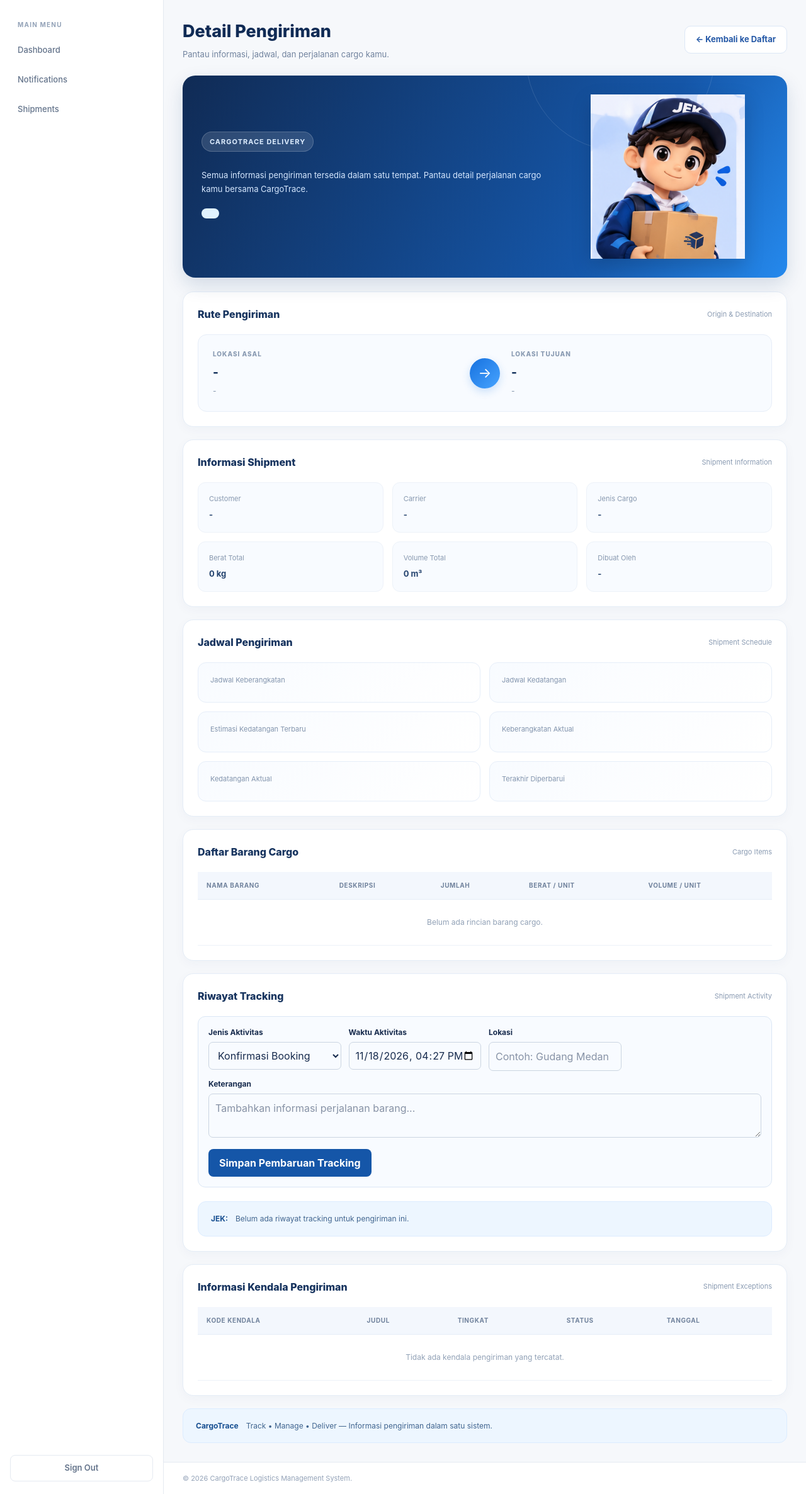
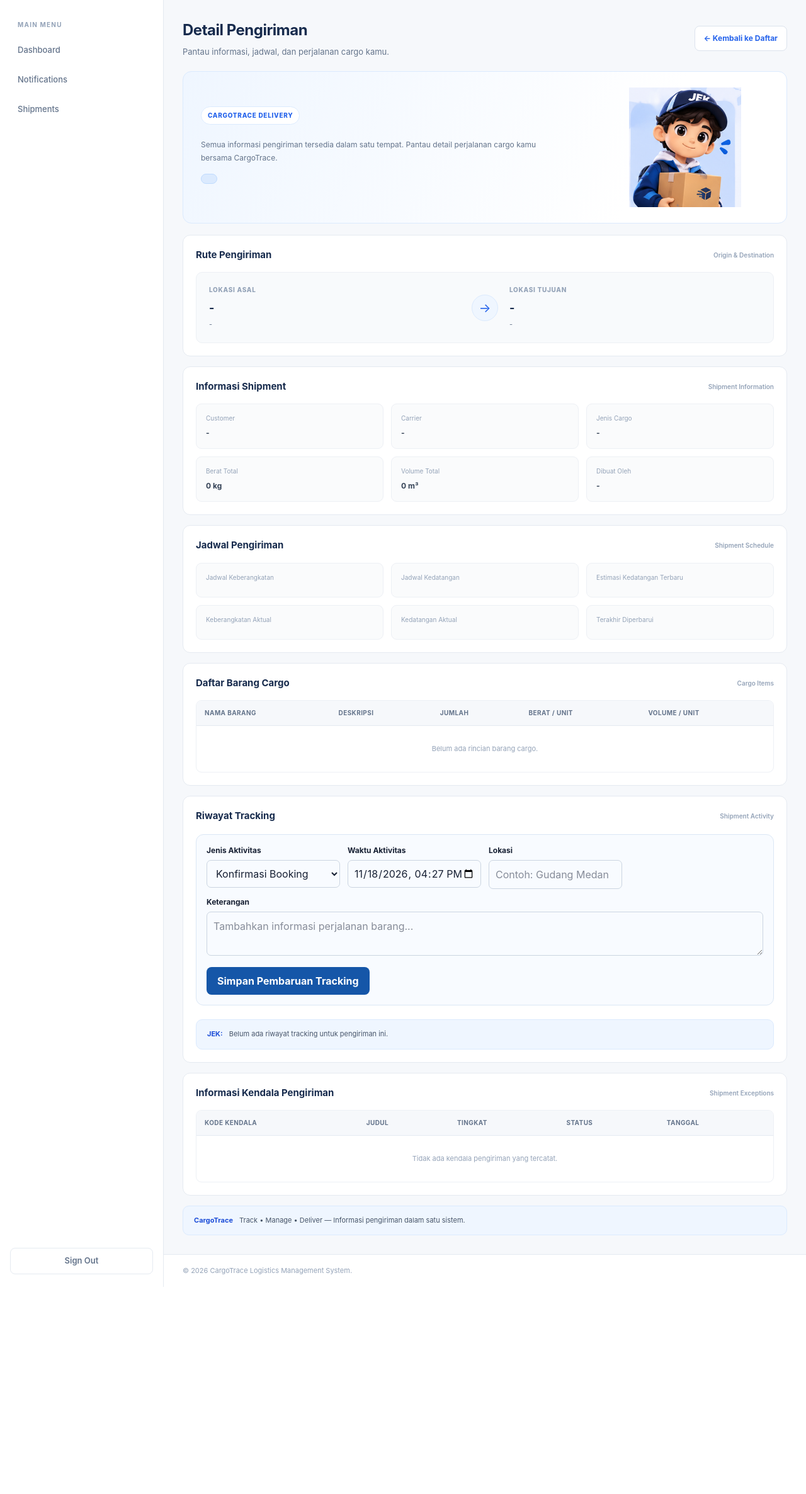
Before and after one commit to zackyrsaragihunimal-oss/CargoTrace, a Laravel app: template resources/views/shipments/show.blade.php in a window 1280 px wide. Shown: the part 72-2445 px from the top of the page at 63% size. After the commit the page ends 2116 px from the top, so only its background shows below. Run offline with Laravel 12, Linux system fonts and the light colour scheme; the template is opened without the code that fills it, so the values that code supplies are empty; the visitor is signed in with stand-in values (Sample User, id 1); style sheets or scripts are compiled from the project's sources.

Commit message:
feat: redesign shipment detail interface

```diff
--- a/resources/views/shipments/show.blade.php
+++ b/resources/views/shipments/show.blade.php
@@ -15,266 +15,264 @@
 
 <style>
     .ct-detail {
-        color: #172b4d;
+        width: 100%;
         max-width: 1450px;
-        margin: auto;
+        margin: 0 auto;
+        color: #172033;
     }
 
     .ct-heading {
         display: flex;
         justify-content: space-between;
         align-items: center;
-        gap: 15px;
         flex-wrap: wrap;
-        margin-bottom: 24px;
+        gap: 14px;
+        margin-bottom: 20px;
     }
 
     .ct-heading h1 {
-        font-size: 27px;
-        font-weight: 800;
-        color: #102b55;
         margin: 0 0 6px;
+        color: #172b4d;
+        font-size: 24px;
+        font-weight: 750;
+        letter-spacing: -.5px;
     }
 
     .ct-heading p {
-        color: #71839e;
+        margin: 0;
+        color: #64748b;
         font-size: 13px;
-        margin: 0;
+        line-height: 1.6;
     }
 
     .ct-back {
         display: inline-flex;
         align-items: center;
+        justify-content: center;
         gap: 8px;
-        padding: 11px 17px;
-        background: white;
-        color: #2458a6;
-        border: 1px solid #dce7f6;
-        border-radius: 10px;
+        min-height: 40px;
+        padding: 9px 14px;
+        border: 1px solid #dce3ed;
+        border-radius: 8px;
+        background: #fff;
+        color: #2563eb;
+        font-size: 12px;
+        font-weight: 700;
         text-decoration: none;
-        font-size: 13px;
-        font-weight: 700;
-        transition: .2s;
+        transition: background .2s ease, border-color .2s ease;
     }
 
     .ct-back:hover {
-        background: #edf5ff;
-        transform: translateY(-2px);
+        border-color: #bfdbfe;
+        background: #eff6ff;
     }
 
     .ct-hero {
         position: relative;
-        overflow: hidden;
         display: grid;
-        grid-template-columns: 1.4fr .8fr;
+        grid-template-columns: minmax(0, 1.5fr) minmax(180px, .65fr);
         align-items: center;
         gap: 20px;
-        padding: 30px;
-        margin-bottom: 22px;
-        border-radius: 20px;
-        background: linear-gradient(120deg, #102b55, #1556a8 70%, #2589ed);
-        color: white;
-        box-shadow: 0 12px 30px rgba(16, 55, 110, .15);
-    }
-
-    .ct-hero::after {
-        content: "";
-        position: absolute;
-        width: 300px;
-        height: 300px;
-        border: 1px solid rgba(255,255,255,.12);
-        border-radius: 50%;
-        right: 12%;
-        top: -180px;
+        overflow: hidden;
+        padding: 25px 28px;
+        margin-bottom: 18px;
+        border: 1px solid #dbeafe;
+        border-radius: 14px;
+        background: linear-gradient(115deg, #eff6ff, #fff 75%);
     }
 
     .ct-eyebrow {
         display: inline-block;
-        padding: 7px 12px;
-        background: rgba(255,255,255,.13);
-        border: 1px solid rgba(255,255,255,.18);
+        margin-bottom: 12px;
+        padding: 6px 10px;
+        border: 1px solid #dbeafe;
         border-radius: 20px;
-        color: #dcecff;
-        font-size: 11px;
-        font-weight: 700;
-        letter-spacing: 1px;
-        margin-bottom: 13px;
+        background: #fff;
+        color: #2563eb;
+        font-size: 10px;
+        font-weight: 800;
+        letter-spacing: .7px;
     }
 
     .ct-hero h2 {
-        color: white;
-        font-size: clamp(22px, 3vw, 31px);
+        margin: 0 0 10px;
+        color: #172b4d;
+        font-size: clamp(22px, 3vw, 29px);
         font-weight: 800;
         overflow-wrap: anywhere;
-        margin: 0 0 13px;
     }
 
     .ct-hero p {
-        color: #d6e8ff;
-        font-size: 13px;
+        max-width: 560px;
+        margin: 0;
+        color: #64748b;
+        font-size: 12px;
         line-height: 1.7;
-        margin: 0;
     }
 
     .ct-hero-status {
         display: inline-block;
-        margin-top: 19px;
-        padding: 8px 14px;
-        border-radius: 30px;
-        background: #e0f2fe;
-        color: #075985;
-        font-size: 11px;
+        margin-top: 15px;
+        padding: 7px 12px;
+        border: 1px solid #bfdbfe;
+        border-radius: 20px;
+        background: #dbeafe;
+        color: #1d4ed8;
+        font-size: 10px;
         font-weight: 800;
     }
 
     .ct-hero-mascot {
+        position: relative;
+        z-index: 1;
         display: flex;
         justify-content: center;
         align-items: center;
-        position: relative;
-        z-index: 1;
     }
 
     .ct-hero-mascot img {
+        display: block;
         width: 100%;
-        max-width: 245px;
-        max-height: 270px;
+        max-width: 190px;
+        max-height: 190px;
         object-fit: contain;
-        filter: drop-shadow(0 12px 15px rgba(0,0,0,.15));
     }
 
     .ct-panel {
-        background: white;
-        border: 1px solid #e5edf7;
-        border-radius: 17px;
-        padding: 23px;
-        margin-bottom: 20px;
-        box-shadow: 0 5px 18px rgba(30, 64, 110, .035);
+        padding: 20px;
+        margin-bottom: 16px;
+        border: 1px solid #e5eaf1;
+        border-radius: 12px;
+        background: #fff;
     }
 
     .ct-panel-heading {
         display: flex;
         justify-content: space-between;
         align-items: center;
+        flex-wrap: wrap;
         gap: 10px;
-        flex-wrap: wrap;
-        margin-bottom: 20px;
+        margin-bottom: 16px;
     }
 
     .ct-panel-heading h3 {
         margin: 0;
-        color: #17345f;
-        font-size: 16px;
-        font-weight: 800;
+        color: #172b4d;
+        font-size: 15px;
+        font-weight: 750;
     }
 
     .ct-panel-heading span {
-        color: #8a9bb2;
-        font-size: 11px;
+        color: #94a3b8;
+        font-size: 10px;
+        font-weight: 600;
     }
 
     .ct-route {
         display: grid;
-        grid-template-columns: 1fr auto 1fr;
+        grid-template-columns: minmax(0, 1fr) auto minmax(0, 1fr);
         align-items: center;
         gap: 18px;
-        padding: 23px;
-        border: 1px solid #e7eef8;
-        border-radius: 14px;
-        background: #f8fbff;
+        padding: 20px;
+        border: 1px solid #edf0f5;
+        border-radius: 10px;
+        background: #f8fafc;
     }
 
     .ct-route-label {
-        color: #8a9bb2;
+        margin-bottom: 7px;
+        color: #94a3b8;
         font-size: 10px;
         font-weight: 800;
-        letter-spacing: 1px;
-        margin-bottom: 8px;
+        letter-spacing: .7px;
     }
 
     .ct-route-city {
-        color: #17345f;
-        font-size: 19px;
-        font-weight: 800;
+        color: #172b4d;
+        font-size: 18px;
+        font-weight: 750;
         overflow-wrap: anywhere;
     }
 
     .ct-route-country {
-        color: #8495ac;
-        font-size: 12px;
         margin-top: 5px;
+        color: #64748b;
+        font-size: 11px;
     }
 
     .ct-route-icon {
-        width: 48px;
-        height: 48px;
         display: grid;
+        width: 42px;
+        height: 42px;
         place-items: center;
+        border: 1px solid #dbeafe;
         border-radius: 50%;
-        color: white;
-        font-size: 22px;
-        background: linear-gradient(135deg, #1671df, #48a4ff);
-        box-shadow: 0 5px 14px rgba(22,113,223,.2);
+        background: #eff6ff;
+        color: #2563eb;
+        font-size: 20px;
     }
 
     .ct-grid {
         display: grid;
         grid-template-columns: repeat(3, minmax(0, 1fr));
-        gap: 14px;
+        gap: 12px;
     }
 
     .ct-info {
-        padding: 17px;
-        background: #f8fbff;
-        border: 1px solid #edf2f9;
-        border-radius: 12px;
         min-width: 0;
+        padding: 15px;
+        border: 1px solid #edf0f5;
+        border-radius: 9px;
+        background: #fafbfc;
     }
 
     .ct-info small {
         display: block;
-        color: #8798af;
-        font-size: 11px;
-        margin-bottom: 8px;
+        margin-bottom: 7px;
+        color: #94a3b8;
+        font-size: 10px;
     }
 
     .ct-info strong {
         display: block;
-        color: #24436e;
-        font-size: 13px;
-        font-weight: 750;
+        color: #334155;
+        font-size: 12px;
+        font-weight: 700;
         overflow-wrap: anywhere;
     }
 
     .ct-schedule {
         display: grid;
-        grid-template-columns: repeat(2, minmax(0, 1fr));
-        gap: 14px;
+        grid-template-columns: repeat(3, minmax(0, 1fr));
+        gap: 12px;
     }
 
     .ct-schedule-item {
-        padding: 19px;
-        border-radius: 13px;
-        border: 1px solid #e6eef9;
-        background: linear-gradient(145deg, #f8fbff, #fff);
+        padding: 15px;
+        border: 1px solid #edf0f5;
+        border-radius: 9px;
+        background: #fafbfc;
     }
 
     .ct-schedule-item small {
         display: block;
-        color: #8294ad;
-        font-size: 11px;
         margin-bottom: 8px;
+        color: #94a3b8;
+        font-size: 10px;
     }
 
     .ct-schedule-item strong {
-        color: #1d4f91;
-        font-size: 15px;
+        color: #1e40af;
+        font-size: 12px;
+        font-weight: 750;
         overflow-wrap: anywhere;
     }
 
     .ct-table-wrap {
         width: 100%;
         overflow-x: auto;
+        border: 1px solid #edf0f5;
+        border-radius: 9px;
     }
 
     .ct-table {
@@ -284,47 +282,65 @@
     }
 
     .ct-table th {
-        padding: 14px;
+        padding: 12px 13px;
+        border-bottom: 1px solid #e5eaf1;
+        background: #f6f8fb;
+        color: #64748b;
+        font-size: 10px;
+        font-weight: 750;
+        letter-spacing: .4px;
         text-align: left;
-        background: #f3f7fd;
-        color: #71839d;
-        font-size: 10px;
-        letter-spacing: .6px;
         text-transform: uppercase;
-        border-bottom: 1px solid #e5edf7;
+        white-space: nowrap;
     }
 
     .ct-table td {
-        padding: 15px 14px;
-        color: #405776;
-        font-size: 12px;
-        border-bottom: 1px solid #edf2f8;
+        padding: 13px;
+        border-bottom: 1px solid #edf0f5;
+        color: #475569;
+        font-size: 11px;
+        vertical-align: middle;
+    }
+
+    .ct-table tbody tr {
+        transition: background .15s ease;
     }
 
     .ct-table tbody tr:hover {
-        background: #f9fbff;
+        background: #fafcff;
+    }
+
+    .ct-table tbody tr:last-child td {
+        border-bottom: 0;
+    }
+
+    .ct-table td strong {
+        color: #334155;
+        font-weight: 700;
     }
 
     .ct-muted {
-        color: #93a2b6;
-        font-size: 11px;
+        margin-top: 4px;
+        color: #94a3b8;
+        font-size: 10px;
+        line-height: 1.5;
     }
 
     .ct-empty {
+        padding: 28px 12px !important;
+        color: #94a3b8 !important;
         text-align: center;
-        padding: 27px 12px !important;
-        color: #91a1b6 !important;
     }
 
     .ct-timeline {
-        border-left: 2px solid #dceafa;
         margin-left: 8px;
-        padding-left: 25px;
+        padding-left: 23px;
+        border-left: 2px solid #dbeafe;
     }
 
     .ct-timeline-item {
         position: relative;
-        padding-bottom: 25px;
+        padding-bottom: 23px;
     }
 
     .ct-timeline-item:last-child {
@@ -332,96 +348,105 @@
     }
 
     .ct-timeline-item::before {
+        position: absolute;
+        top: 2px;
+        left: -30px;
+        width: 10px;
+        height: 10px;
+        border: 3px solid #dbeafe;
+        border-radius: 50%;
+        background: #2563eb;
         content: "";
-        position: absolute;
-        left: -32px;
-        top: 2px;
-        width: 12px;
-        height: 12px;
-        border: 3px solid #e4f0ff;
-        border-radius: 50%;
-        background: #1976e8;
-        box-shadow: 0 0 0 2px white;
     }
 
     .ct-timeline-item strong {
         display: block;
-        color: #24436e;
-        font-size: 13px;
         margin-bottom: 7px;
+        color: #1e3a5f;
+        font-size: 12px;
+        font-weight: 750;
     }
 
     .ct-timeline-item p {
-        color: #71839b;
-        font-size: 12px;
         margin: 5px 0;
+        color: #64748b;
+        font-size: 11px;
         line-height: 1.6;
+        overflow-wrap: anywhere;
     }
 
     .ct-timeline-item small {
         display: inline-block;
-        color: #91a1b6;
+        margin-top: 5px;
+        color: #94a3b8;
         font-size: 10px;
-        margin-top: 5px;
     }
 
     .ct-exception {
         display: inline-block;
-        padding: 6px 10px;
+        padding: 5px 9px;
+        border: 1px solid #fed7aa;
         border-radius: 20px;
-        background: #fff3df;
-        color: #a65d00;
+        background: #fff7ed;
+        color: #c2410c;
         font-size: 10px;
-        font-weight: 800;
+        font-weight: 750;
     }
 
     .ct-footer-note {
         display: flex;
         align-items: center;
-        gap: 12px;
-        padding: 17px 20px;
-        background: #edf6ff;
-        border: 1px solid #dcecff;
-        border-radius: 13px;
-        color: #41658f;
-        font-size: 12px;
+        gap: 10px;
+        padding: 14px 17px;
+        border: 1px solid #dbeafe;
+        border-radius: 10px;
+        background: #eff6ff;
+        color: #475569;
+        font-size: 11px;
         line-height: 1.6;
     }
 
     .ct-footer-note strong {
-        color: #174f91;
+        flex-shrink: 0;
+        color: #1d4ed8;
+        font-weight: 750;
     }
 
     @media (max-width: 900px) {
-        .ct-grid {
+        .ct-grid,
+        .ct-schedule {
             grid-template-columns: repeat(2, minmax(0, 1fr));
         }
     }
 
     @media (max-width: 650px) {
+        .ct-heading h1 {
+            font-size: 21px;
+        }
+
         .ct-hero {
             grid-template-columns: 1fr;
-            padding: 23px;
+            padding: 20px;
         }
 
         .ct-hero-mascot img {
-            max-width: 180px;
-            max-height: 190px;
+            max-width: 145px;
+            max-height: 145px;
         }
 
         .ct-route {
             gap: 9px;
-            padding: 15px;
+            padding: 14px;
         }
 
         .ct-route-city {
-            font-size: 15px;
+            font-size: 14px;
         }
 
         .ct-route-icon {
-            width: 37px;
-            height: 37px;
-            font-size: 17px;
+            width: 34px;
+            height: 34px;
+            font-size: 16px;
         }
 
         .ct-grid,
@@ -430,11 +455,18 @@
         }
 
         .ct-panel {
-            padding: 17px;
+            padding: 14px;
         }
 
-        .ct-heading h1 {
-            font-size: 23px;
+        .ct-footer-note {
+            align-items: flex-start;
+        }
+    }
+
+    @media (prefers-reduced-motion: reduce) {
+        .ct-back,
+        .ct-table tbody tr {
+            transition: none;
         }
     }
 </style>
```
